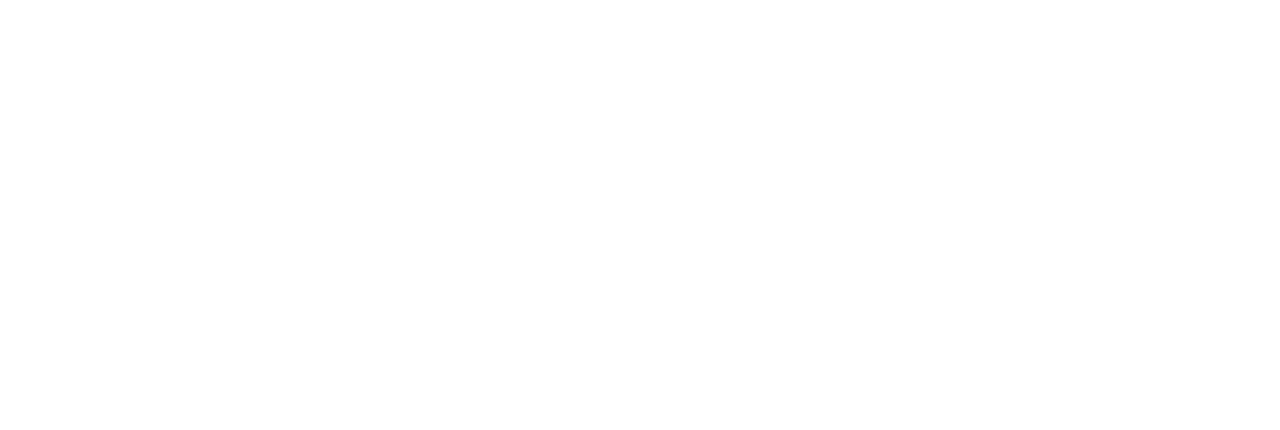
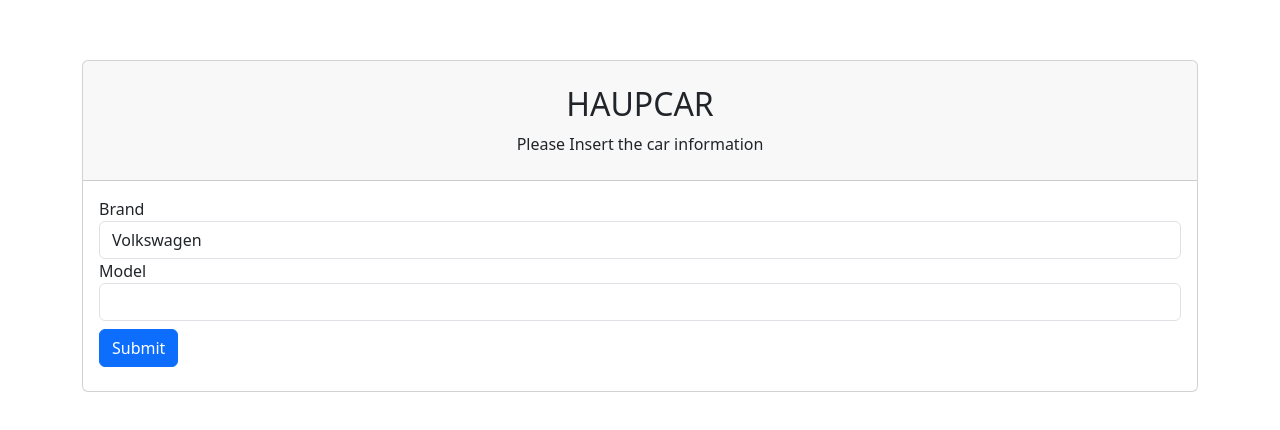
Before and after one commit to astrozeneka/haupcar-frontend, a React (Create React App) app: page /cars/new in a window 1280 px wide. Before the commit this address had no page. Shown: the part 174-604 px from the top of the page. Built offline with nearby package versions, Linux system fonts and the light colour scheme; sample sign-in values are in the browser's storage.

Commit message:
Add sample draft insertion form

```diff
--- a/src/App.js
+++ b/src/App.js
@@ -2,7 +2,8 @@
 import './App.css';
 import React from "react";
 import LoginComponent from "./components/LoginComponent";
-import CarCollection from "./components/CarCollection";
+import CarCollectionComponent from "./components/CarCollectionComponent";
+import CarInsertComponent from "./components/CarInsertComponent";
 import {
     BrowserRouter as Router,
     Route,
@@ -14,9 +15,11 @@
       <Router>
         <div className="App">
             <Routes>
-                <Route path="/" element={<CarCollection />} />
+                <Route path="/" element={<CarCollectionComponent />} />
                 <Route path="/login" element={<LoginComponent />} />
-                <Route path="/cars" element={<CarCollection />} />
+                <Route path="/cars" element={<CarCollectionComponent />} />
+
+                <Route path="/cars/new" element={<CarInsertComponent />} />
             </Routes>
         </div>
       </Router>
--- a/src/components/CarCollection.js
+++ b/src/components/CarCollectionComponent.js
@@ -2,8 +2,9 @@
 import { setToken, getToken, removeToken } from "../utils/auth";
 import { Navigate } from 'react-router-dom';
 import axios from "axios";
+import {getFeedback, removeFeedback} from "../utils/feedback";
 
-const CarCollection = () => {
+const CarCollectionComponent = () => {
     const [entityList, setEntityList] = useState([])
 
     // Load the data from the API
@@ -31,6 +32,13 @@
         return <Navigate to="/login" />
     }
 
+    let feedback = getFeedback()
+    if (feedback.message) {
+        setTimeout(() => {
+            removeFeedback()
+        }, 5000)
+    }
+
 
 
     const handleLogoutClick = () => {
@@ -52,12 +60,15 @@
             </nav>
 
             <div className="my-3 container">
-                <button className="btn btn-primary">
+                <a className="btn btn-primary" href="/cars/new">
                     Add a new car
-                </button>
+                </a>
             </div>
 
             <div className="container">
+                { feedback.message ? (<div className="alert alert-success">
+                    { feedback.message }
+                </div>) : '' }
                 <table className="table">
                     <thead>
                     <tr>
@@ -95,4 +106,4 @@
 )
 }
 
-export default CarCollection;
+export default CarCollectionComponent;
--- /dev/null
+++ b/src/components/CarInsertComponent.js
@@ -0,0 +1,39 @@
+
+import React, {useState} from 'react';
+import CarViewComponent from "./CarViewComponent";
+import {getToken} from "../utils/auth";
+import axios from "axios";
+import {setFeedback} from "../utils/feedback";
+
+const CarInsertComponent = () => {
+    let [car, setCar] = useState({
+        brand: 'Volkswagen',
+        model: ''
+    })
+    const onCarChange = (updatedCar) => {
+        console.log(updatedCar)
+        setCar(updatedCar)
+    }
+    let onFormSubmit = (e) => {
+        console.log('Form submitted')
+        axios.post('http://localhost:8000/api/cars', car, {
+            headers: {
+                'Authorization': `Bearer ${getToken()}`
+            }
+        }).then((response) => {
+            if (response.status === 200){
+                setFeedback('Car inserted successfully', 'success')
+                window.location.href = '/'
+            }
+        }).catch((error) => {
+            console.error(error)
+        })
+
+        e.preventDefault()
+    }
+    return (
+        <CarViewComponent car={car} onCarChange={onCarChange} onSubmit={onFormSubmit}/>
+    )
+}
+
+export default CarInsertComponent;
--- /dev/null
+++ b/src/components/CarViewComponent.js
@@ -0,0 +1,40 @@
+import React from "react";
+
+const CarViewComponent = ({ car, onCarChange, onSubmit }) => {
+    const handleInputChange = (e) => {
+        const { name, value } = e.target;
+        onCarChange({ ...car, [name]: value });
+    }
+
+    return (
+        <div className="container">
+            <div className="centerVertically">
+                <div className="card">
+                    <div className="card-header">
+                        <h2 className="text-center pt-3">HAUPCAR</h2>
+                        <p className="text-center">Please Insert the car information</p>
+                    </div>
+                    <div className="card-body">
+                        <form action="#" onSubmit={onSubmit}>
+                            <div className="form-group">
+                                <label>Brand</label>
+                                <input type="text" className="form-control" name="brand"
+                                    value={car.brand} onChange={handleInputChange}/>
+                            </div>
+                            <div className="form-group">
+                                <label>Model</label>
+                                <input type="text" className="form-control" name="model"
+                                    value={car.model} onChange={handleInputChange}/>
+                            </div>
+
+                            <div className="my-2">
+                                <button className="btn btn-primary" type="submit">Submit</button>
+                            </div>
+                        </form>
+                    </div>
+                </div>
+            </div>
+        </div>
+    )
+}
+export default CarViewComponent;
--- /dev/null
+++ b/src/utils/feedback.js
@@ -0,0 +1,17 @@
+
+export const getFeedback = () => {
+    return {
+        "message": localStorage.getItem('feedback_message'),
+        "class": localStorage.getItem('feedback_class')
+    }
+}
+
+export const setFeedback = (message, className) => {
+    localStorage.setItem('feedback_message', message)
+    localStorage.setItem('feedback_class', className)
+}
+
+export const removeFeedback = () => {
+    localStorage.removeItem('feedback_message')
+    localStorage.removeItem('feedback_class')
+}
```
